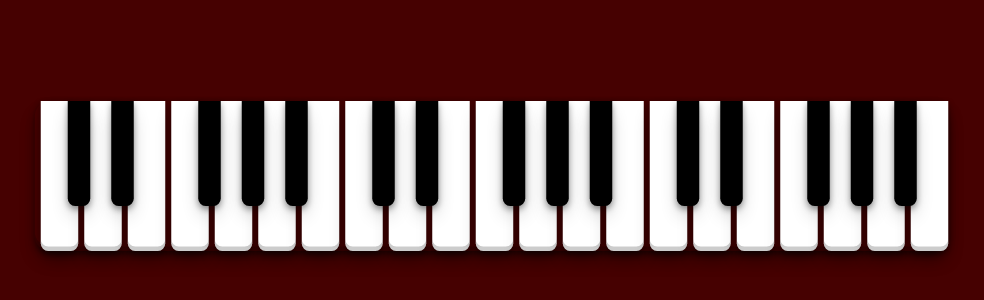
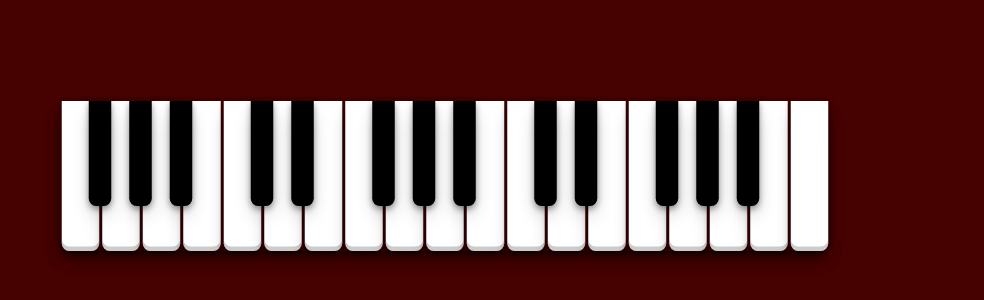
Before and after one commit to jmgcito/virtual-keyboard, a React (Create React App) app: page / in a window 1280 px wide. Shown: the part 194-494 px from the top of the page, without its empty margins (133-1117 px from the left). Built offline with nearby package versions, Linux system fonts and the light colour scheme.

Commit message:
Updated colors and piano keys. Possibly thinking about hard coding the number of keys in due to the fact that keypress functionality is made worse due to the way the keys are formed currently.

```diff
--- a/package.json
+++ b/package.json
@@ -8,6 +8,7 @@
     "@testing-library/user-event": "^12.8.3",
     "react": "^17.0.2",
     "react-dom": "^17.0.2",
+    "react-keydown": "^1.9.12",
     "react-scripts": "4.0.3",
     "tone": "^14.7.77",
     "web-vitals": "^1.1.2"
--- a/src/App.js
+++ b/src/App.js
@@ -1,6 +1,5 @@
 import "./Piano.css";
 import React, { useState, useEffect } from "react";
-import { render } from "@testing-library/react";
 import * as Tone from "tone";
 
 // incrementChar("C") -> "D"
@@ -41,9 +40,11 @@ function nextNote(note) {
 function noteRange(start, end) {
   let notes = [];
   let note = start;
+
+  notes.push(start);
   while (note !== end) {
+    note = nextNote(note);
     notes.push(note);
-    note = nextNote(note);
   }
   return notes;
 }
@@ -51,22 +52,24 @@ function noteRange(start, end) {
 function Key(props) {
   return (
     <button
-      class={props.note.includes("#") ? "black-key" : "piano-key"}
+      class={
+        (props.note.length === 2 // determines note class 'C', 'C#' aka 'Cs', 'D'..etc
+          ? props.note.charAt(0)
+          : props.note.slice(0, 1) + "s") +
+        " " +
+        (props.note.includes("#") ? "black-key" : "white-key") // determines key class
+      }
       onMouseDown={() => props.synth.triggerAttack(props.note)}
       onMouseUp={() => props.synth.triggerRelease("+0.2")}
-      id={
-        props.note.length === 2
-          ? props.note.charAt(0)
-          : props.note.slice(0, 1) + "s"
-      }
+      onKeyPress={() => props.synth.triggerAttack(props.note)}
     />
   );
 }
 
 function Piano() {
   const [synth, setSynth] = useState(() => new Tone.Synth());
-  const start = "C3";
-  const end = "C6";
+  const start = "F4";
+  const end = "C7";
   const notes = noteRange(start, end);
 
   useEffect(() => {
--- a/src/Piano.css
+++ b/src/Piano.css
@@ -25,7 +25,7 @@ button {
     rgba(0, 0, 0, 0.3) 0px 7px 13px -3px, rgba(0, 0, 0, 0.2) 0px -3px 0px inset;
 }
 
-.piano-key {
+.white-key {
   width: 25px;
   height: 100px;
   border-radius: 0 0 5px 5px;
@@ -49,41 +49,41 @@ button {
   z-index: 1;
 }
 
-#C:active {
-  background: red;
+.C:active {
+  background: rgb(255, 124, 124);
 }
-#Cs:active {
-  background: orange;
+.Cs:active {
+  background: rgb(255, 159, 124);
 }
-#D:active {
-  background: yellow;
+.D:active {
+  background: rgb(245, 252, 108);
 }
-#Ds:active {
-  background: green;
+.Ds:active {
+  background: rgb(248, 255, 124);
 }
-#E:active {
-  background: blue;
+.E:active {
+  background: rgb(205, 255, 124);
 }
-#F:active {
-  background: purple;
+.F:active {
+  background: rgb(124, 255, 176);
 }
-#Fs:active {
-  background: green;
+.Fs:active {
+  background: rgb(124, 255, 235);
 }
-#G:active {
-  background: purple;
+.G:active {
+  background: rgb(124, 205, 255);
 }
-#Gs:active {
-  background: green;
+.Gs:active {
+  background: rgb(124, 155, 255);
 }
-#A:active {
-  background: green;
+.A:active {
+  background: rgb(152, 124, 255);
 }
-#As:active {
-  background: green;
+.As:active {
+  background: rgb(211, 124, 255);
 }
-#B:active {
-  background: green;
+.B:active {
+  background: rgb(255, 124, 224);
 }
 
 @media (max-width: 1500px) {
```
Also changed, not shown: 1 other file (tests, documents, lock files or other folders).
